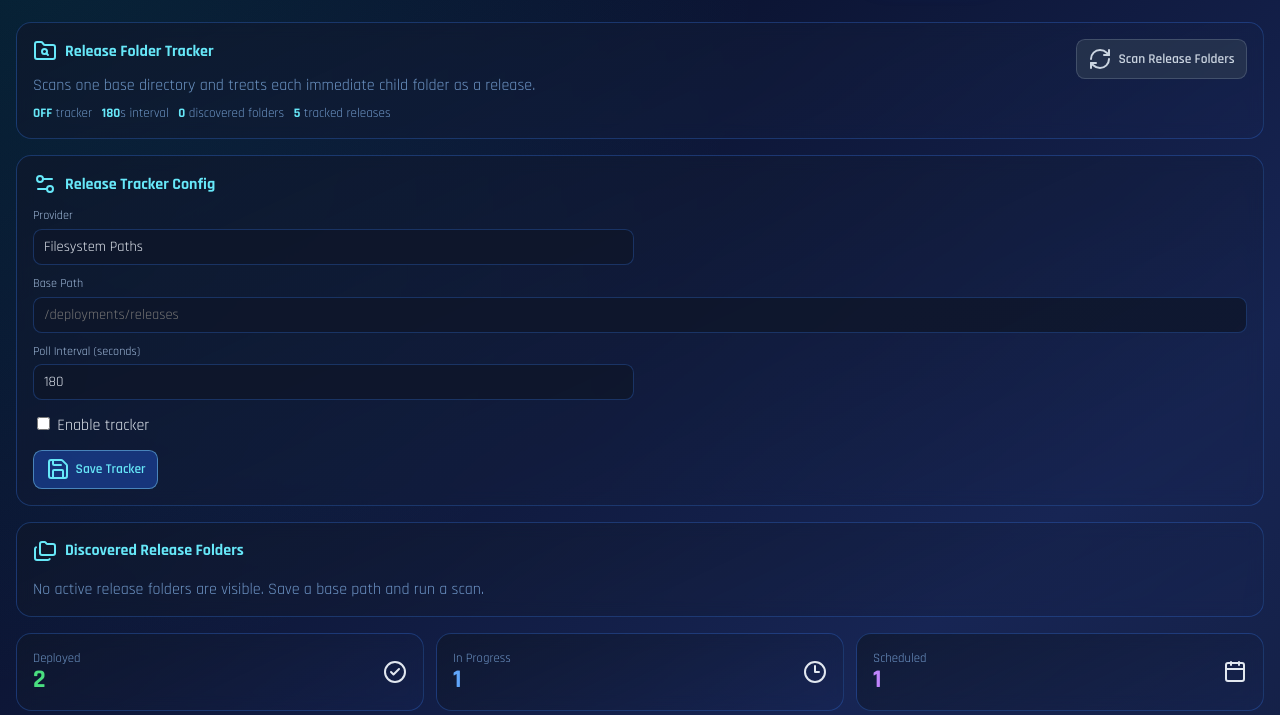
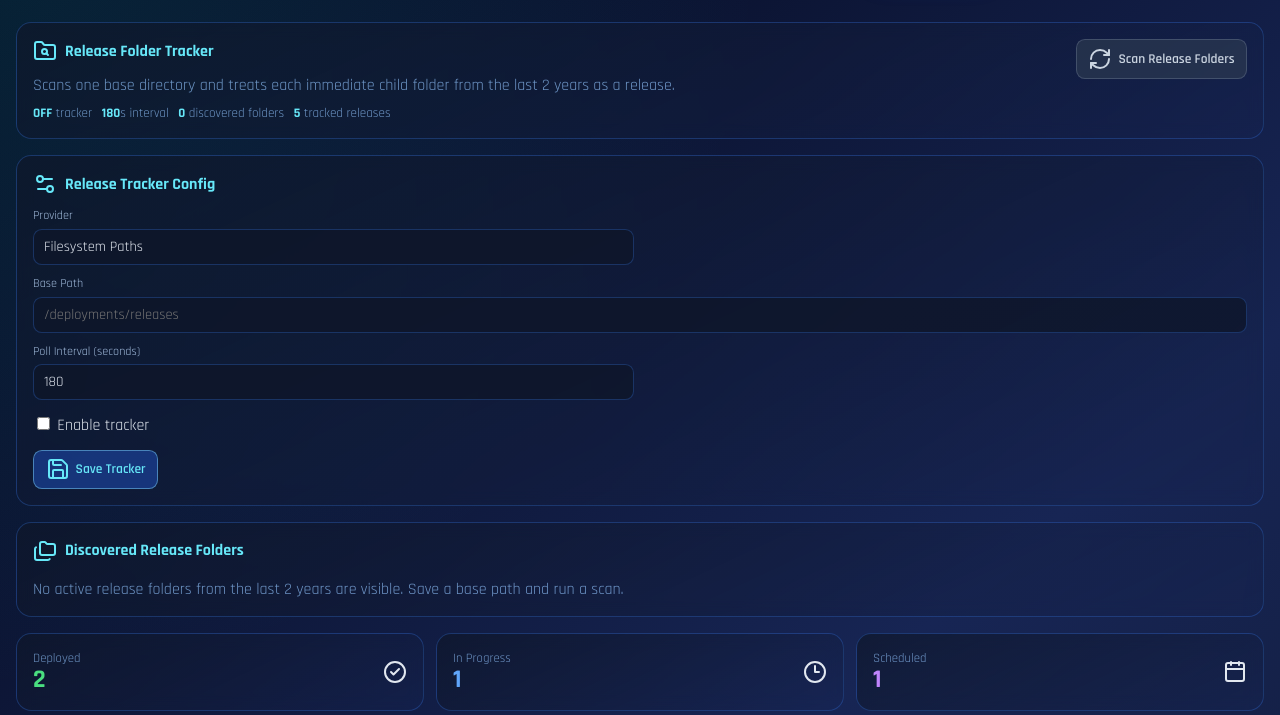
Before and after one commit to desalvatoredaniel/SLA-app, a Flask app: page /releases in a window 1280 px wide. Shown: the part 75-790 px from the top of the page. Run offline with Flask 3, Linux system fonts and the light colour scheme; some libraries are stand-ins or nearby versions.

Commit message:
2 year filter

```diff
--- a/app.py
+++ b/app.py
@@ -11,7 +11,7 @@ import ssl
 import threading
 from base64 import b64encode
 from copy import deepcopy
-from datetime import date, datetime, timezone
+from datetime import date, datetime, timedelta, timezone
 from email.message import EmailMessage
 from pathlib import Path
 from time import perf_counter, sleep
@@ -91,6 +91,7 @@ RELEASE_TRACKER_DEFAULTS: dict[str, Any] = {
     "last_run_at": "",
     "last_error": "",
 }
+RELEASE_FOLDER_MAX_AGE = timedelta(days=365 * 2)
 RELEASE_STEP_OPTIONS = ("", "DEV", "QA", "STAGE", "PROD")
 
 SERVER_GROUP_OPTIONS = (
@@ -831,6 +832,7 @@ def _build_release_events_from_base_path(
     except OSError as exc:
         raise RuntimeError(f"Could not read release base path {base_path}: {exc}") from exc
 
+    eligible_count = 0
     for release_dir in release_dirs:
         path_value = str(release_dir)
         path_key = _release_target_path_key(path_value)
@@ -842,7 +844,12 @@ def _build_release_events_from_base_path(
         except OSError:
             continue
 
-        last_modified_at = datetime.fromtimestamp(stats.st_mtime, tz=timezone.utc).isoformat()
+        modified_at = datetime.fromtimestamp(stats.st_mtime, tz=timezone.utc)
+        if modified_at < now_utc - RELEASE_FOLDER_MAX_AGE:
+            continue
+
+        eligible_count += 1
+        last_modified_at = modified_at.isoformat()
         release_ref_default = _extract_release_reference(directory_name) or directory_name
         release_ref = str(saved_target.get("release_key_override") or "").strip() or release_ref_default
         release_key = _canonical_release_key(release_ref or directory_name)
@@ -927,7 +934,7 @@ def _build_release_events_from_base_path(
             normalized_events.append(normalized)
 
     normalized_events.sort(key=_release_sort_key, reverse=True)
-    return updated_targets, normalized_events, len(release_dirs)
+    return updated_targets, normalized_events, eligible_count
 
 
 def _release_sort_key(item: dict[str, Any]) -> datetime:
--- a/templates/releases.html
+++ b/templates/releases.html
@@ -13,7 +13,7 @@
       Release Folder Tracker
     </h2>
     <p class="subtle">
-      Scans one base directory and treats each immediate child folder as a release.
+      Scans one base directory and treats each immediate child folder from the last 2 years as a release.
     </p>
     <div class="inline-stats">
       <span><b>{{ 'ON' if release_tracker.is_enabled else 'OFF' }}</b> tracker</span>
@@ -132,7 +132,7 @@
       </article>
       {% endfor %}
     {% else %}
-    <p class="subtle">No active release folders are visible. Save a base path and run a scan.</p>
+    <p class="subtle">No active release folders from the last 2 years are visible. Save a base path and run a scan.</p>
     {% endif %}
   </div>
 </section>
```
